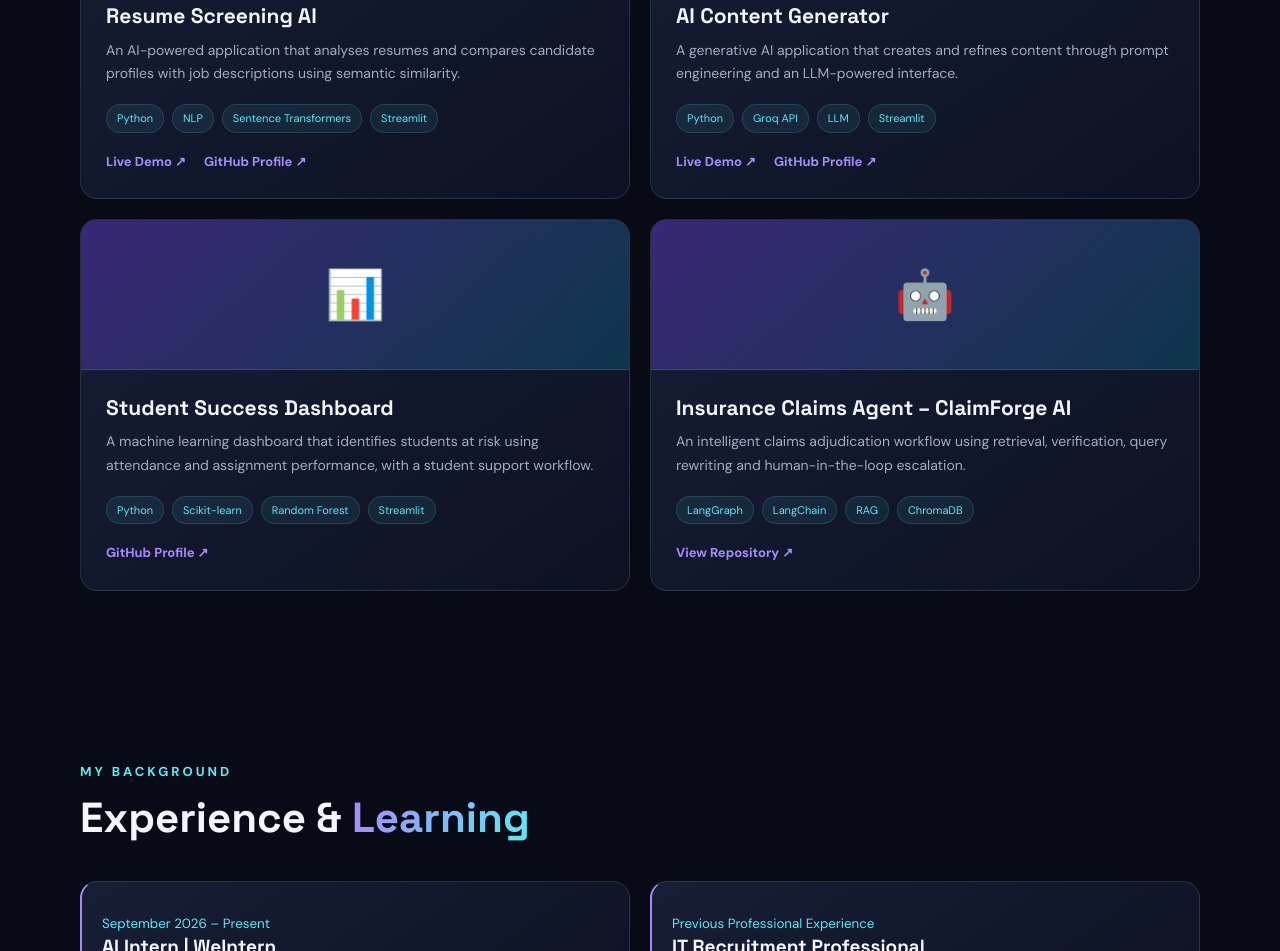
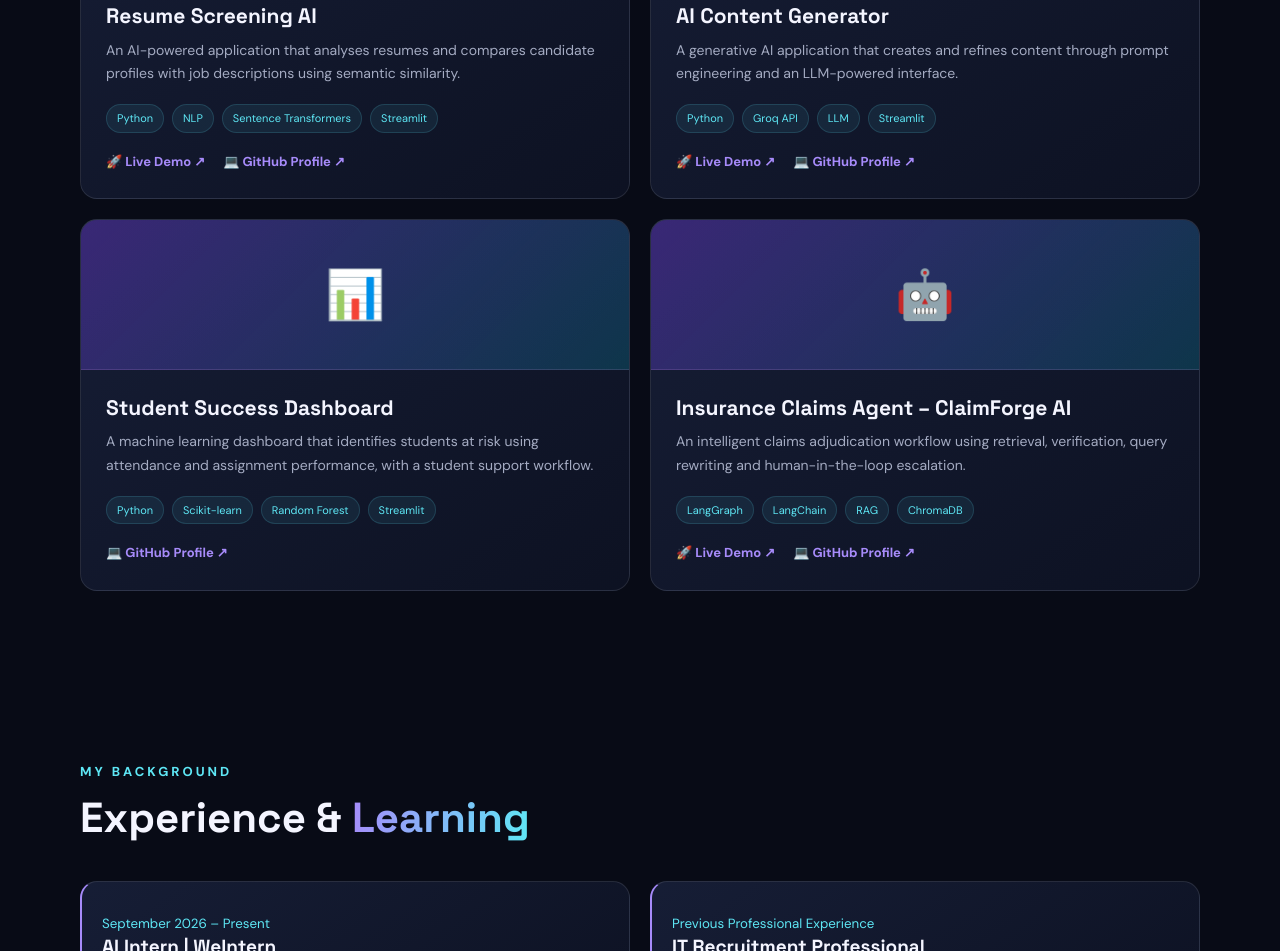
Before and after one commit to nayanatumma69-collab/nayanatumma69-collab.github.io, a plain HTML site: page index.html in a window 1280 px wide. Shown: the part 2528-3479 px from the top of the page. Drawn offline with Linux system fonts and the light colour scheme.

Commit message:
Create AI portfolio homepage

```diff
--- a/index.html
+++ b/index.html
@@ -385,8 +385,8 @@
             <span class="tag">Sentence Transformers</span><span class="tag">Streamlit</span>
           </div>
           <div class="project-links">
-            <a href="https://resume-screening-ai-8g7xzgkhckndkfznumxlah.streamlit.app/" target="_blank" rel="noopener">Live Demo ↗</a>
-            <a href="https://github.com/nayanatumma69-collab" target="_blank" rel="noopener">GitHub Profile ↗</a>
+            <a href="https://resume-screening-ai-8g7xzgkhckndkfznumxlah.streamlit.app/" target="_blank" rel="noopener">🚀 Live Demo ↗</a>
+            <a href="https://github.com/nayanatumma69-collab" target="_blank" rel="noopener">💻 GitHub Profile ↗</a>
           </div>
         </div>
       </article>
@@ -401,8 +401,8 @@
             <span class="tag">LLM</span><span class="tag">Streamlit</span>
           </div>
           <div class="project-links">
-            <a href="https://ai-content-generator-kkwzg66gdmwsswxj4dsfs2.streamlit.app/" target="_blank" rel="noopener">Live Demo ↗</a>
-            <a href="https://github.com/nayanatumma69-collab" target="_blank" rel="noopener">GitHub Profile ↗</a>
+            <a href="https://ai-content-generator-kkwzg66gdmwsswxj4dsfs2.streamlit.app/" target="_blank" rel="noopener">🚀 Live Demo ↗</a>
+            <a href="https://github.com/nayanatumma69-collab" target="_blank" rel="noopener">💻 GitHub Profile ↗</a>
           </div>
         </div>
       </article>
@@ -417,7 +417,7 @@
             <span class="tag">Random Forest</span><span class="tag">Streamlit</span>
           </div>
           <div class="project-links">
-            <a href="https://github.com/nayanatumma69-collab" target="_blank" rel="noopener">GitHub Profile ↗</a>
+            <a href="https://github.com/nayanatumma69-collab" target="_blank" rel="noopener">💻 GitHub Profile ↗</a>
           </div>
         </div>
       </article>
@@ -432,8 +432,9 @@
             <span class="tag">RAG</span><span class="tag">ChromaDB</span>
           </div>
           <div class="project-links">
-            <a href="https://github.com/nayanatumma69-collab/ClaimForge_AI" target="_blank" rel="noopener">View Repository ↗</a>
-          </div>
+            <a href="https://claimforge-ai.streamlit.app/" target="_blank" rel="noopener">🚀 Live Demo ↗</a>
+            <a href="https://github.com/nayanatumma69-collab/ClaimForge_AI" target="_blank" rel="noopener">💻 GitHub Profile ↗</a>
+           </div>
         </div>
       </article>
 
```
